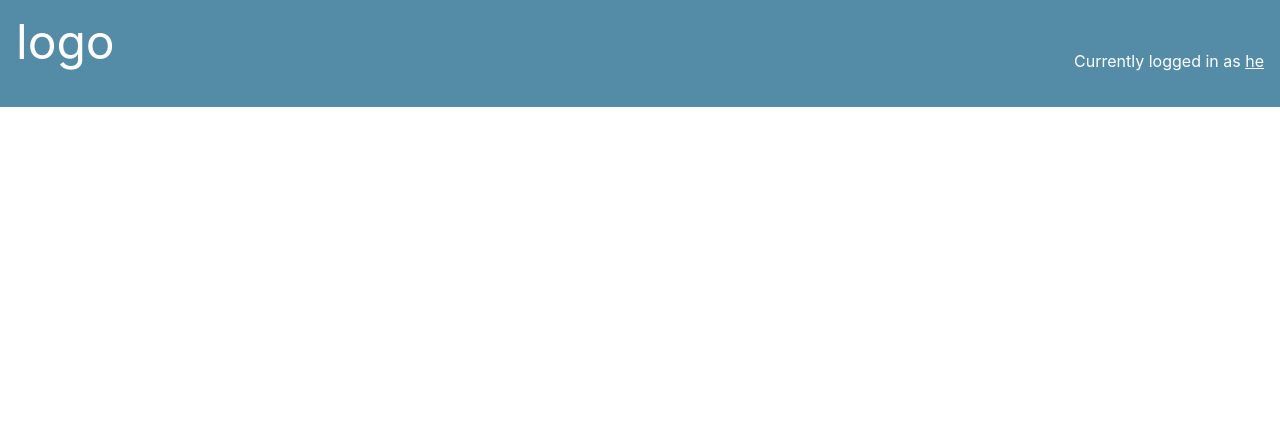
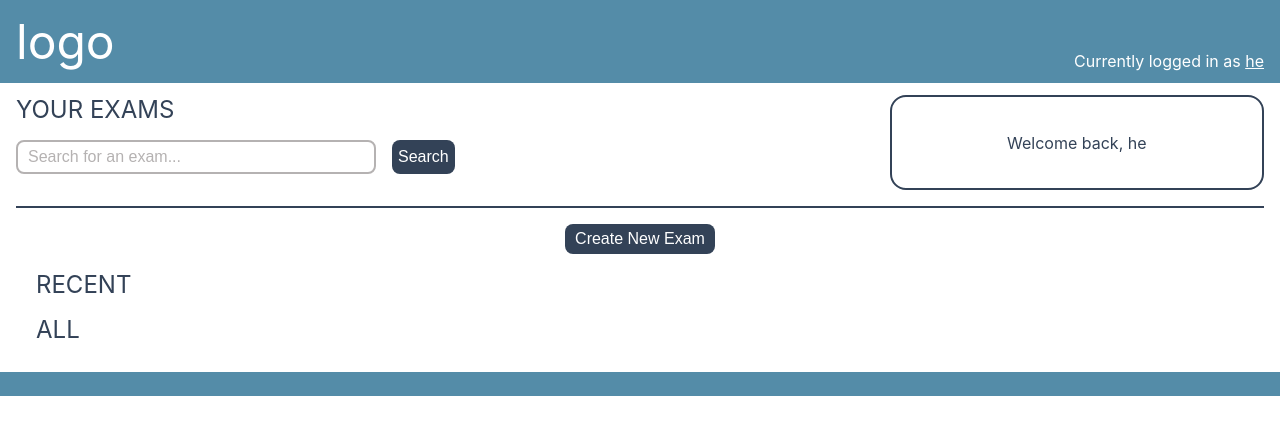
Before and after one commit to alitonia/multi-choice-system, a React (Create React App) app in the folder frontend/: page /dashboard in a window 1280 px wide. Shown: the top 434 px of the page. Built offline with nearby package versions, Linux system fonts and the light colour scheme.

Commit message:
stuck at exam attribute

```diff
--- /dev/null
+++ b/frontend/src/pages/Dashboard/Exam.js
@@ -0,0 +1,6 @@
+import React from "react";
+import { StyledExam } from "./Exam.styles";
+
+export default function Exam(props) {
+    return <StyledExam></StyledExam>;
+}
--- /dev/null
+++ b/frontend/src/pages/Dashboard/Exam.styles.js
@@ -0,0 +1,3 @@
+import styled from "styled-components";
+
+export const StyledExam = styled.div``;
--- a/frontend/src/pages/Dashboard/MainView.js
+++ b/frontend/src/pages/Dashboard/MainView.js
@@ -1,5 +1,14 @@
 import React, { useState } from "react";
 import PropTypes from "prop-types";
+import {
+    ExamList,
+    ExamListWrapper,
+    MainViewBody,
+    MainViewHeader,
+    MainViewWrapper,
+    StyledExamSearch,
+    UserWelcoming
+} from "./MainView.styles";
 
 ExamSearch.propTypes = {
     onExamSearch: PropTypes.func
@@ -15,17 +24,64 @@ function ExamSearch(props) {
     };
 
     return (
-        <div>
-            <div>YOUR EXAMS</div>
-            <input type="text" placeholder="Search for an exam..." onChange={handleExamChange} />
-            <button onClick={handleClickSearch}>Search</button>
-        </div>
+        <StyledExamSearch>
+            <div className="title">YOUR EXAMS</div>
+            <div className="input-wrapper">
+                <input
+                    type="text"
+                    placeholder="Search for an exam..."
+                    onChange={handleExamChange}
+                />
+                <button onClick={handleClickSearch}>Search</button>
+            </div>
+        </StyledExamSearch>
+    );
+}
+
+function RecentExamList() {
+    return (
+        <ExamListWrapper>
+            <div className="title">RECENT</div>
+            <ExamList></ExamList>
+        </ExamListWrapper>
+    );
+}
+
+function AllExamList() {
+    // get exam list from redux state
+    const examList = [];
+
+    return (
+        <ExamListWrapper>
+            <div className="title">ALL</div>
+            <ExamList></ExamList>
+        </ExamListWrapper>
     );
 }
 
 export default function MainView() {
-    // get user type from redux state
+    // get user from redux state
+    const username = "he";
     const userType = 1;
 
-    return <div></div>;
+    const onExamSearch = exam => {
+        console.log(exam);
+    };
+
+    return (
+        <MainViewWrapper>
+            <MainViewHeader>
+                <ExamSearch onExamSearch={onExamSearch} />
+                <UserWelcoming>Welcome back, {username}</UserWelcoming>
+            </MainViewHeader>
+            <hr className="separator" />
+            <MainViewBody>
+                <div className="create-exam-btn">
+                    {userType === 1 ? <button>Create New Exam</button> : null}
+                </div>
+                <RecentExamList />
+                <AllExamList />
+            </MainViewBody>
+        </MainViewWrapper>
+    );
 }
--- a/frontend/src/pages/Dashboard/MainView.styles.js
+++ b/frontend/src/pages/Dashboard/MainView.styles.js
@@ -0,0 +1,126 @@
+import styled from "styled-components";
+
+export const MainViewWrapper = styled.div`
+    display: flex;
+    flex-direction: column;
+    padding: 12px 16px;
+
+    .separator {
+        display: block;
+        border: 0;
+        border-top: 2px solid #334257;
+        margin: 16px 0;
+        padding: 0;
+        flex: 1 0;
+    }
+`;
+
+export const MainViewHeader = styled.div`
+    display: flex;
+    flex-direction: row;
+    justify-content: space-between;
+`;
+
+export const StyledExamSearch = styled.div`
+    display: flex;
+    flex-direction: column;
+
+    .title {
+        font-size: 24px;
+        color: #334257;
+    }
+
+    .input-wrapper {
+        display: flex;
+        flex-direction: row;
+
+        & > * {
+            margin-right: 16px;
+        }
+
+        input {
+            border: 2px solid #b5b2b2;
+            border-radius: 8px;
+            box-sizing: border-box;
+            outline: none;
+            font-size: 16px;
+            padding: 6px 10px;
+            width: 360px;
+
+            &::placeholder {
+                color: #b5b2b2;
+            }
+        }
+
+        button {
+            background-color: #334257;
+            color: #ffffff;
+            border-radius: 8px;
+            border: none;
+            outline: none;
+            cursor: pointer;
+            font-size: 16px;
+            transition: background-color 0.3s ease;
+
+            &:hover {
+                background-color: #3f5068;
+            }
+        }
+    }
+
+    & > * {
+        margin-bottom: 16px;
+    }
+`;
+
+export const UserWelcoming = styled.div`
+    display: flex;
+    justify-content: center;
+    align-items: center;
+    box-sizing: border-box;
+    border: 2px solid #334257;
+    border-radius: 16px;
+    width: 30%;
+    color: #334257;
+`;
+
+export const MainViewBody = styled.div`
+    display: flex;
+    flex-direction: column;
+    justify-content: center;
+    padding: 0 20px;
+
+    & > * {
+        margin-bottom: 16px;
+    }
+
+    .create-exam-btn {
+        display: flex;
+        justify-content: center;
+
+        button {
+            padding: 6px 10px;
+            background-color: #334257;
+            color: #ffffff;
+            border-radius: 8px;
+            border: none;
+            outline: none;
+            cursor: pointer;
+            font-size: 16px;
+            transition: background-color 0.3s ease;
+
+            &:hover {
+                background-color: #3f5068;
+            }
+        }
+    }
+`;
+
+export const ExamListWrapper = styled.div`
+    .title {
+        font-size: 24px;
+        color: #334257;
+    }
+`;
+
+export const ExamList = styled.div``;
```
